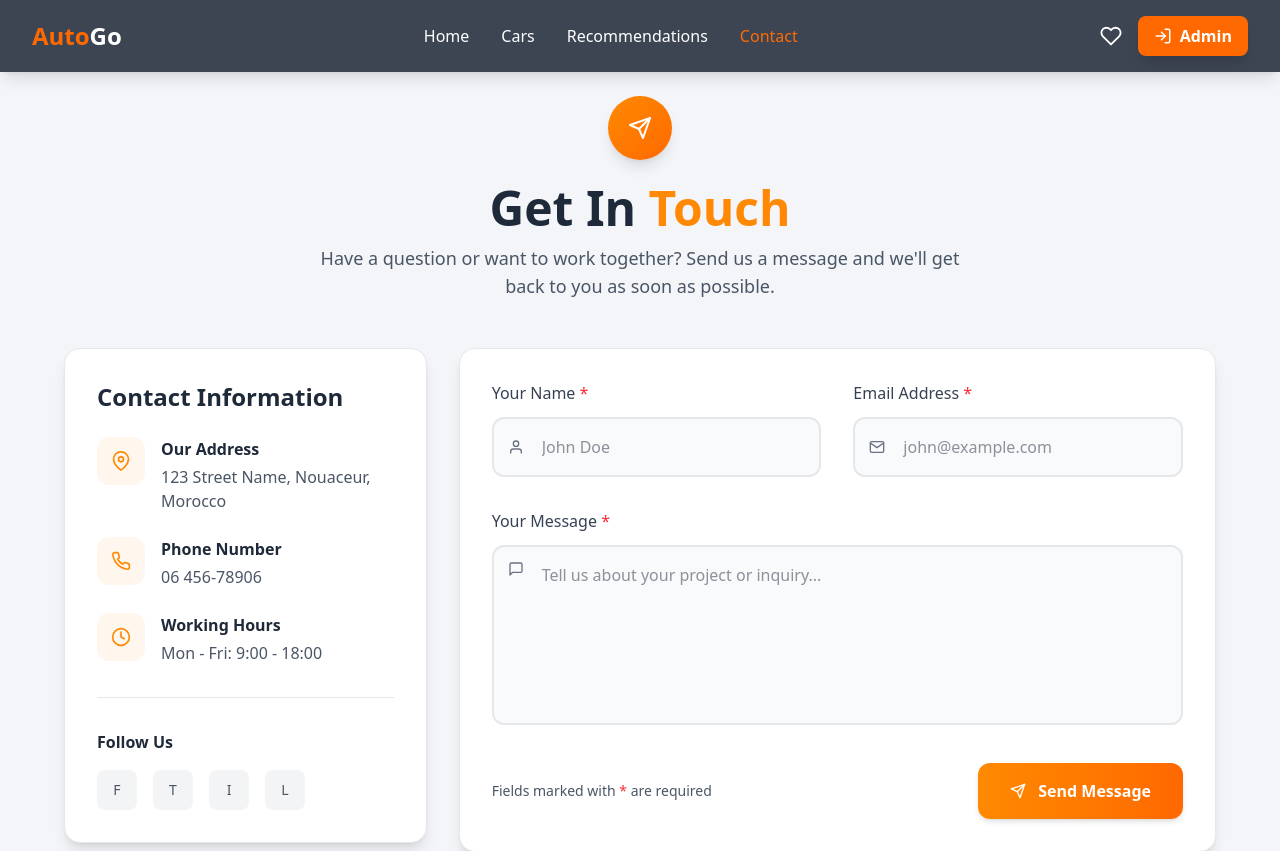
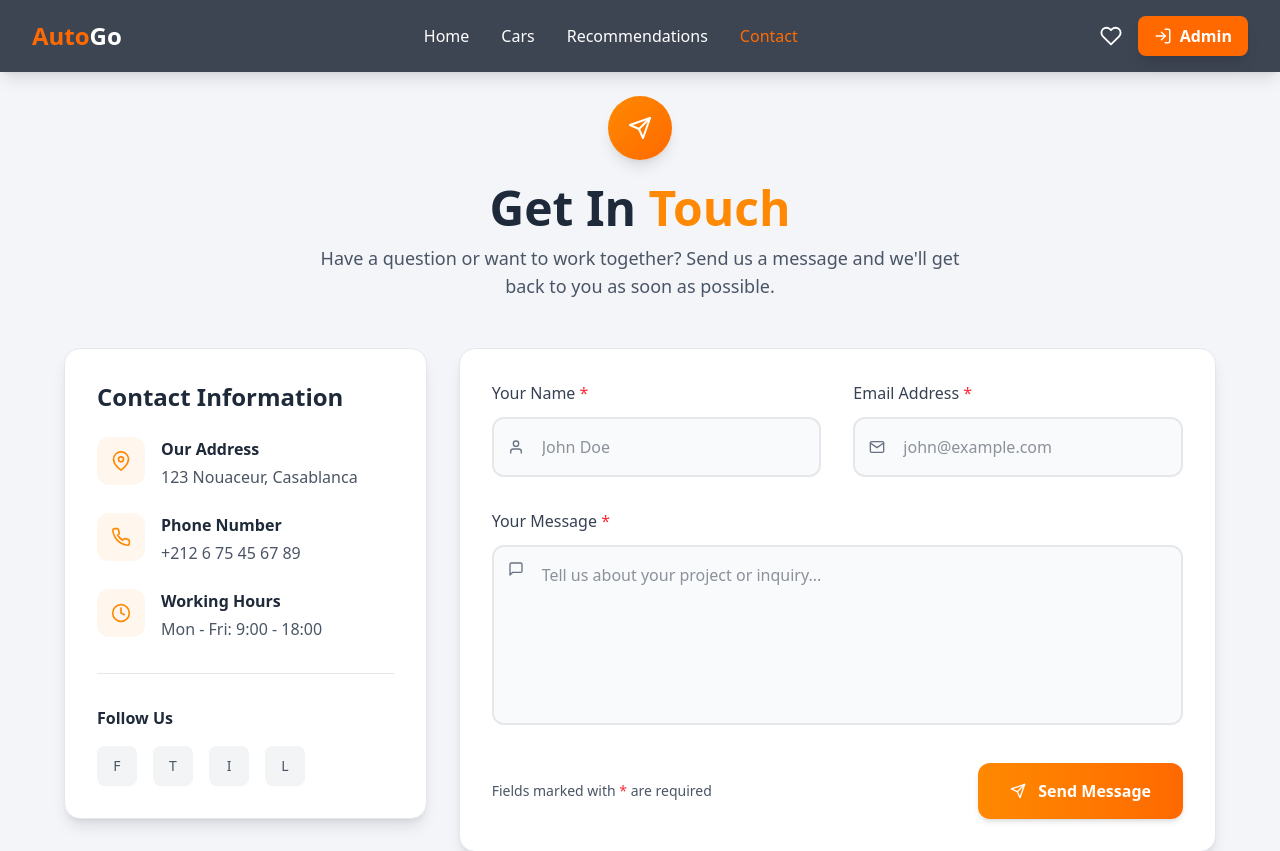
Before and after one commit to Ahlam201601/AutoGo, a React (Vite) app: page /contact in a window 1280 px wide. Shown: the top 851 px of the page. Built offline with nearby package versions, Linux system fonts and the light colour scheme; no server answers.

Commit message:
changer design de la page footer

```diff
--- a/src/pages/Contact.jsx
+++ b/src/pages/Contact.jsx
@@ -71,7 +71,7 @@ export default function Contact() {
                     </div>
                     <div>
                       <h3 className="font-semibold text-gray-800">Our Address</h3>
-                      <p className="text-gray-600 mt-1">123 Street Name, Nouaceur, Morocco</p>
+                      <p className="text-gray-600 mt-1">123 Nouaceur, Casablanca</p>
                     </div>
                   </div>
 
@@ -81,7 +81,7 @@ export default function Contact() {
                     </div>
                     <div>
                       <h3 className="font-semibold text-gray-800">Phone Number</h3>
-                      <p className="text-gray-600 mt-1">06 456-78906</p>
+                      <p className="text-gray-600 mt-1">+212 6 75 45 67 89</p>
                     </div>
                   </div>
 
```
Also changed, not shown: src/Components/Footer.jsx (line endings or trailing spaces).
